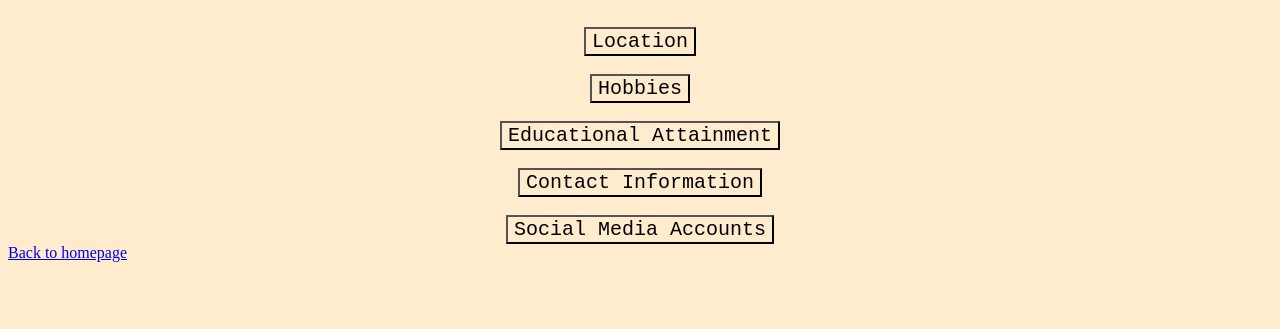
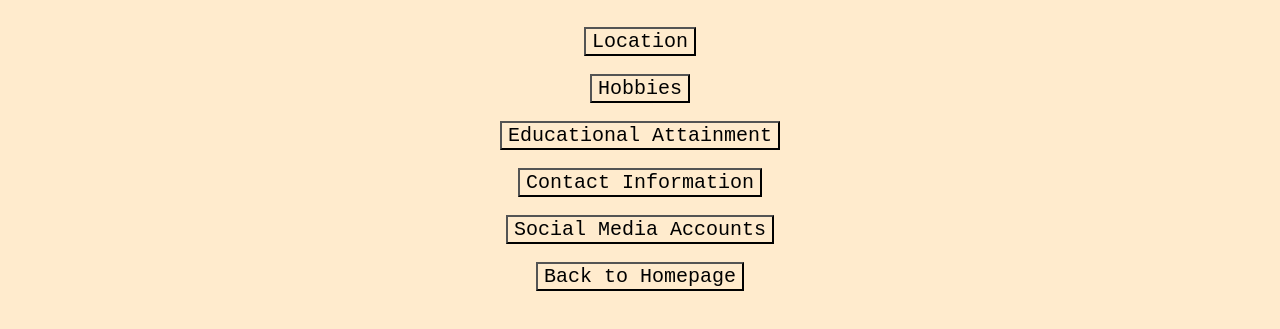
Before and after one commit to zaimon1015/bestbuddypersonalweb, a plain HTML site: page index.html in a window 1280 px wide. Shown: the part 405-734 px from the top of the page. Drawn offline with Linux system fonts and the light colour scheme.

Commit message:
update index.html

```diff
--- a/index.html
+++ b/index.html
@@ -66,7 +66,15 @@ color: black;
 font-size: 20px;
 font-family:monospace;">
 Social Media Accounts</button></center>
+  </br>
+<a href="Index.html">
+<center><button style="
+background-color:#FFEBCD;
+color: black;
+font-size: 20px;
+font-family:monospace;">
+Back to Homepage</button></center>
+<br />
 
-<a href="Index.html">Back to homepage</a>
 </body>
 </html>
```
